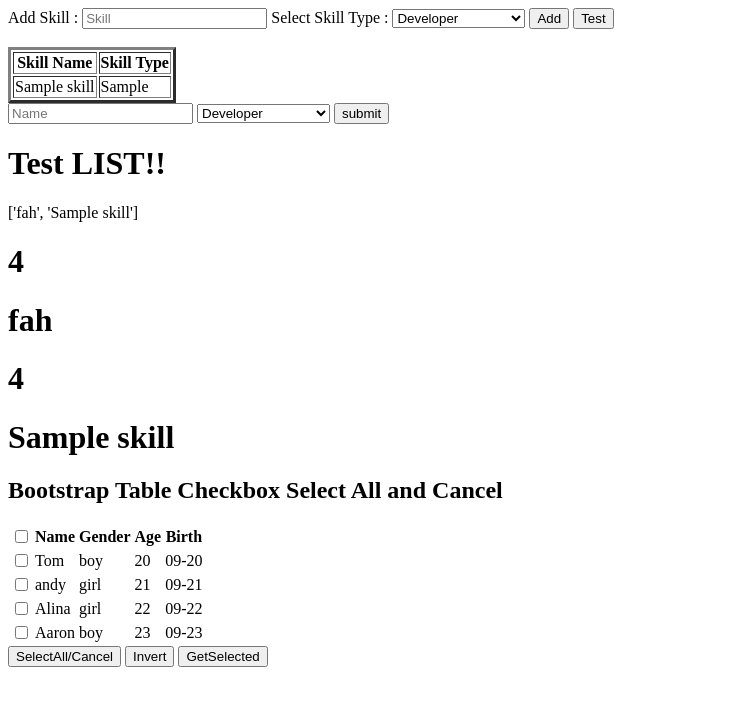
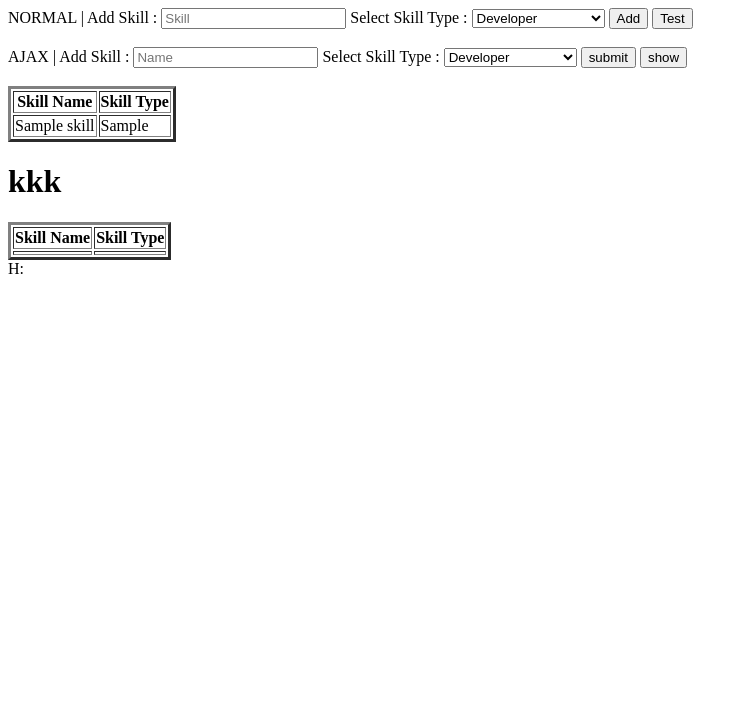
Before and after one commit to nateecha18/webrecruiter, a Django app: page /addskill/ in a window 1280 px wide. Shown: the top 706 px of the page, without its empty margins (0-748 px from the left). Run offline with Django 3.2, Linux system fonts and the light colour scheme; tables that the repository leaves empty hold one stand-in row (values such as "Sample post"); lists and menus that the app fills with data are empty; some libraries are stand-ins or nearby versions.

Commit message:
Test Ajax Show Skill 1

```diff
--- a/webrecruiter/addskill/template/addskill.html
+++ b/webrecruiter/addskill/template/addskill.html
@@ -17,6 +17,7 @@
   {% endif %}
   <form method="POST" enctype=multipart/form-data>
     {% csrf_token %}
+    NORMAL |
     Add Skill : <input type="text" name="skill_name" placeholder="Skill">
     Select Skill Type :
     <select class="" name="skill_type">
@@ -27,6 +28,21 @@
     </select>
     <button type="submit" name="button" id="btnAdd" >Add</button>
     <button type="button" name="button" id="btnTest" onclick="myFunction({{Skill_name}})">Test</button>
+  </form>
+  <br>
+  <form id="new_user_form">
+    {% csrf_token %}
+    AJAX |
+    Add Skill : <input type="text" id="name" placeholder="Name" name="name" value="">
+    Select Skill Type :
+    <select class="" name="type" id="type">
+      <option value="1">Developer</option>
+      <option value="2">Network</option>
+      <option value="3">System</option>
+      <option value="4">Database Analysis</option>
+    </select>
+    <input type="submit" value="submit">
+    <a href="javascript:ShowSkillList()"><input type="button" value="show"></a>
   </form>
   <br>
   <table border="3">
@@ -43,76 +59,23 @@
       {% endfor%}
     </tbody>
   </table>
-  <form id="new_user_form">
-    {% csrf_token %}
-    <input type="text" id="name" placeholder="Name" name="name" value="">
-    <select class="" name="type" id="type">
-      <option value="1">Developer</option>
-      <option value="2">Network</option>
-      <option value="3">System</option>
-      <option value="4">Database Analysis</option>
-    </select>
-    <input type="submit" value="submit">
-  </form>
+  <div id="output">
+    <h1>kkk</h1>
+    <table border="3">
+      <thead>
+        <th>Skill Name</th>
+        <th>Skill Type</th>
+      </thead>
+      <tbody>
+        <tr>
+          <td></td>
+          <td></td>
+        </tr>
+      </tbody>
+    </table>
+  </div>
+  H:{{ response_data.message }}
 
-  <h1>Test LIST!!</h1>
-  {{ Skill_name }}
-  {% for skill_name in Skill_name %}
-    <h1>4</h1>
-    <h1>{{skill_name}}</h1>
-  {% endfor%}
-
-  <h2>Bootstrap Table Checkbox Select All and Cancel</h2>
-  <table class="table table-striped">
-    <tr>
-      <th class="active">
-        <input type="checkbox" class="select-all checkbox" name="select-all" />
-      </th>
-      <th class="success">Name</th>
-      <th class="warning">Gender</th>
-      <th class="danger">Age</th>
-      <th class="info">Birth</th>
-    </tr>
-    <tr>
-      <td class="active">
-        <input type="checkbox" class="select-item checkbox" name="select-item" value="1000" />
-      </td>
-      <td class="success">Tom</td>
-      <td class="warning">boy</td>
-      <td class="danger">20</td>
-      <td class="info">09-20</td>
-    </tr>
-    <tr>
-      <td class="active">
-        <input type="checkbox" class="select-item checkbox" name="select-item" value="1001" />
-      </td>
-      <td class="success">andy</td>
-      <td class="warning">girl</td>
-      <td class="danger">21</td>
-      <td class="info">09-21</td>
-    </tr>
-    <tr>
-      <td class="active">
-        <input type="checkbox" class="select-item checkbox" name="select-item" value="1002" />
-      </td>
-      <td class="success">Alina</td>
-      <td class="warning">girl</td>
-      <td class="danger">22</td>
-      <td class="info">09-22</td>
-    </tr>
-    <tr>
-      <td class="active">
-        <input type="checkbox" class="select-item checkbox" name="select-item" value="1003" />
-      </td>
-      <td class="success">Aaron </td>
-      <td class="warning">boy</td>
-      <td class="danger">23</td>
-      <td class="info">09-23</td>
-    </tr>
-  </table>
-  <button id="select-all" class="btn button-default">SelectAll/Cancel</button>
-  <button id="select-invert" class="btn button-default">Invert</button>
-  <button id="selected" class="btn button-default">GetSelected</button>
 </body>
 <script src="/static/js/jquery-1.10.2.js" type="text/javascript"></script>
 <script src="/static/js/bootstrap.min.js" type="text/javascript"></script>
@@ -133,6 +96,23 @@ $(document).on('submit','#new_user_form',function(e){
   });
 });
 
+function ShowSkillList() {
+  $.ajax({
+    type : 'GET',
+    url : 'skill/show/',
+    dataType : "json",
+    async : true,
+    data : {
+      csrfmiddlewaretoken:"{{ csrf_token }}"
+    },
+    success: function(json){
+      $('#output').html(json.message);
+      console.log(json.message)
+      // $('.ajaxProgress').hide();
+
+    }
+  })
+}
 </script>
 
 <script>
--- a/webrecruiter/addskill/urls.py
+++ b/webrecruiter/addskill/urls.py
@@ -6,6 +6,7 @@ urlpatterns = [
     url(r'^$', views.index,name="index"),
     url(r'^submit_skill/$', views.submit_skill),
     url(r'^skill/create/$', views.create_skill),
+    url(r'^skill/show/$', views.show_skill),
 
 
 ]
--- a/webrecruiter/addskill/views.py
+++ b/webrecruiter/addskill/views.py
@@ -6,6 +6,12 @@ from django.contrib import admin, messages
 from django.urls import path, reverse
 from . import views
 from .models import Skill
+
+import json
+from django.shortcuts import HttpResponse
+from django.template import loader, RequestContext
+from django.template import Context, Template
+from django.template.loader import render_to_string
 
 # Create your views here.
 
@@ -57,14 +63,29 @@ def submit_skill(request):
     return HttpResponse(template.render(context, request))
 
 
-
-
 def create_skill(request):
     if request.method == 'POST':
+        print("Entryy")
         name = request.POST['name']
         type = request.POST['type']  # name for select in your html is 'skill_type' so use that
 
         skill = Skill(skill_name=name,skill_type=type)
         skill.save()
+        all_skill = Skill.objects.all()
 
     return HttpResponse('success') # Empty HttpResponse doesn't makes much sense, also for ajax I would recommend JsonResponse
+
+def show_skill(request):
+    all_skill = Skill.objects.all().values_list('skill_name','skill_type')
+
+    response_data = {}
+    try:
+        response_data['result'] = "Success"
+        response_data['message'] = list(all_skill)
+        print(response_data)
+
+    except Exception as e:
+        response_data['result'] = "Fail"
+        response_data['message'] = "Fail!"
+
+    return HttpResponse(json.dumps(response_data), content_type="application/json")
```
